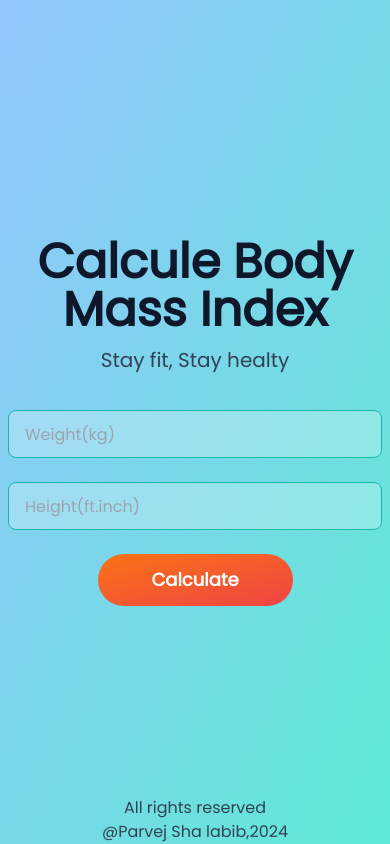
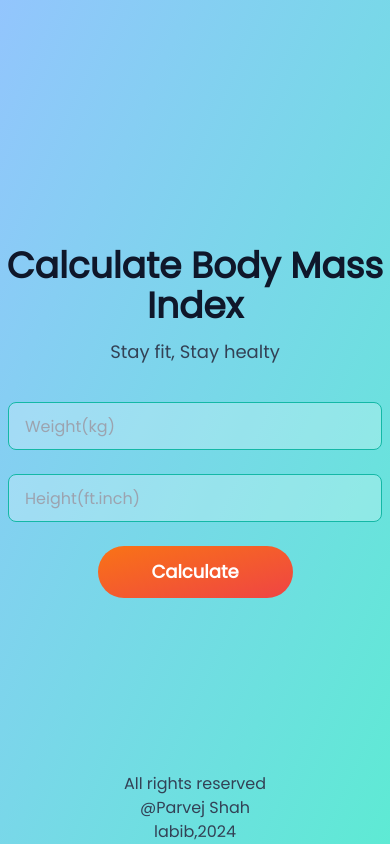
Before and after one commit to parvej-shah/BMI-calculator, a plain HTML site: page index.html in a window 390 px wide. Drawn offline with nearby package versions, Linux system fonts and the light colour scheme.

Commit message:
error fixed

```diff
--- a/index.html
+++ b/index.html
@@ -27,21 +27,21 @@
       }
     </style>
 </head>
-<body class="font-poppins bg-gradient-to-tl from-teal-300 to-blue-300 h-screen flex items-center">
+<body class="font-poppins bg-gradient-to-tl from-teal-300 to-blue-300 h-dvh flex items-center">
   <header class="container mx-auto">
     <div class=" text-center space-y-3">
-      <h1 class="text-slate-900 text-5xl font-black">Calcule Body Mass Index</h1>
-      <p class="text-slate-700 font-medium text-xl pb-6">Stay fit, Stay healty</p>
+      <h1 class="text-slate-900 text-4xl lg:text-5xl font-black">Calculate Body Mass Index</h1>
+      <p class="text-slate-700 font-medium text-lg lg:text-xl pb-6">Stay fit, Stay healty</p>
       <div class=" max-w-2xl mx-auto space-y-6 px-2">
         <input type="number" id="weight" placeholder="Weight(kg)" class="input w-full bg-opacity-25 border border-teal-500" required/>
         <input type="number" id="height" placeholder="Height(ft.inch)" class="input w-full  bg-opacity-25 border border-teal-500" required/>
       </div>
       <div class="flex justify-center items-center gap-px">
       <p id="result" class="text-slate-900 text-center font-medium text-xl"></p>
-      <p id="categoris" class="text-slate-900 text-center text-xl font-semibold"></p></div>
+      <p id="categoris" class="text-slate-900 text-center text-2xl font-semibold"></p></div>
       <button id="calculateBtn" class=" py-3 px-8 bg-gradient-to-tl  from-red-500 to-orange-500 hover:transition-all hover:duration-500  hover:from-red-600 hover:to-orange-600  rounded-full ease-in-out w-1/2 mx-auto max-w-sm"><span class="font-semibold text-lg text-white">Calculate</span></button>
     </div>
-    <p class="text-slate-700 text-center bottom-0 fixed left-1/2 -translate-x-1/2">All rights reserved @Parvej Sha labib,2024</p>
+    <p class="text-slate-700 text-center bottom-0 fixed left-1/2 -translate-x-1/2">All rights reserved <br> @Parvej Shah labib,2024</p>
   </header>
   <script>
       // Function to calculate BMI
```
